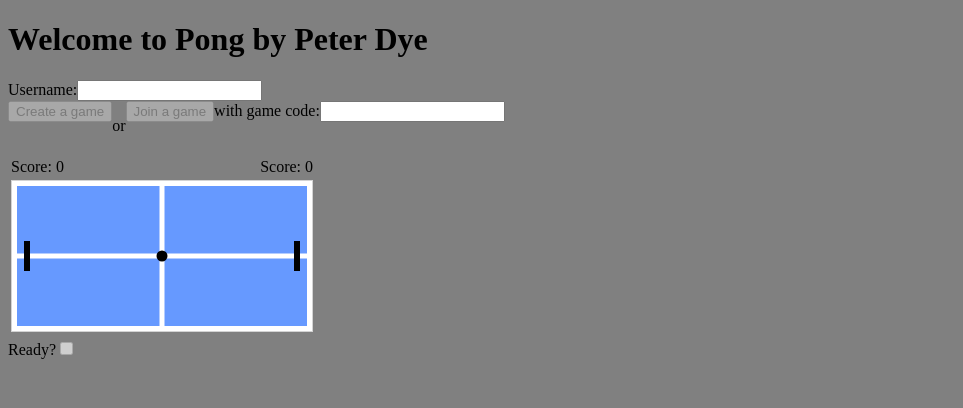
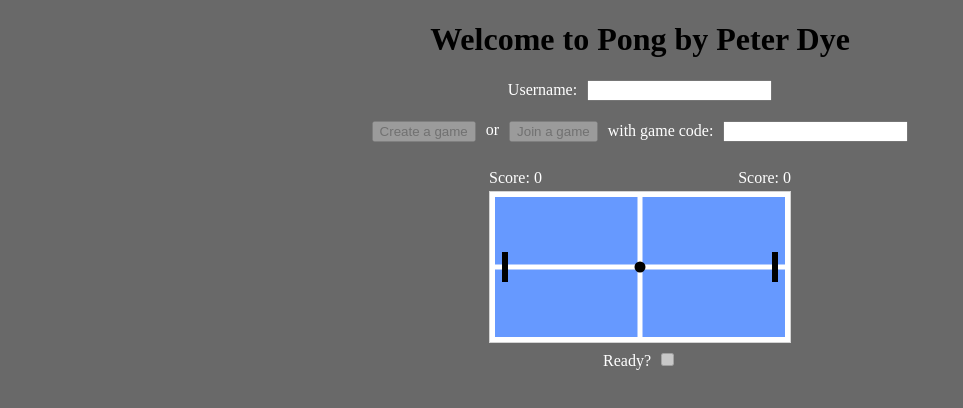
Before and after one commit to peter-dye/pong, a website: page public/index.html in a window 1280 px wide. Shown: the whole page, without its empty margins (0-963 px from the left). Drawn offline with nearby package versions, Linux system fonts and the light colour scheme; no server answers.

Commit message:
Basic styling and centering everything.

```diff
--- a/public/connect.js
+++ b/public/connect.js
@@ -13,6 +13,7 @@ class Connect extends React.Component {
   render() {
     if (this.state.gameCreated) {
       return (
+        <div className='Connect'>
           <div className='clearfix'>
             <CreateGame
               socket={this.socket}
@@ -23,9 +24,11 @@ class Connect extends React.Component {
               handleGameCreatedChange={this.handleGameCreatedChange}
             />
           </div>
+        </div>
       );
     } else {
       return (
+        <div className='Connect'>
           <div className='clearfix'>
             <CreateGame
               socket={this.socket}
@@ -42,6 +45,7 @@ class Connect extends React.Component {
               setSide={this.props.setSide}
               disable={this.props.disable}
             />
+          </div>
         </div>
       );
     }
@@ -120,6 +124,7 @@ class JoinGame extends React.Component {
             type='submit'
             value='Join a game'
             disabled={this.props.disable || this.state.emptyGameCode}
+            className='JoinGameButtonInput'
           />
           <label>
             with game code:
@@ -127,6 +132,7 @@ class JoinGame extends React.Component {
               type='text'
               value={this.state.value}
               onChange={this.handleChange}
+              className='JoinGameCodeInput'
             />
           </label>
         </form>
--- a/public/game.js
+++ b/public/game.js
@@ -15,7 +15,7 @@ class Game extends React.Component {
 
   render() {
     return (
-      <div>
+      <div className='Game'>
         <Username
           username={this.state.username}
           onChange={this.onUsernameChange}
--- a/public/index.html
+++ b/public/index.html
@@ -27,7 +27,7 @@
   </head>
 
   <body>
-    <h1>Welcome to Pong by Peter Dye</h1>
+    <h1 class="Title">Welcome to Pong by Peter Dye</h1>
     <div id='Game'></div>
   </body>
 
--- a/public/ready.js
+++ b/public/ready.js
@@ -19,6 +19,7 @@ class Ready extends React.Component {
 
   render() {
     return (
+      <div className='Ready'>
         <form>
           <label>
             {this.state.text}
@@ -27,9 +28,11 @@ class Ready extends React.Component {
               type='checkbox'
               checked={this.state.ready}
               onChange={this.handleChange}
+              className='ReadyCheckbox'
             />
           </label>
         </form>
+      </div>
     );
   }
 
--- a/public/styles.css
+++ b/public/styles.css
@@ -5,12 +5,37 @@
 }
 
 body {
-  background-color: gray;
+  background-color: dimgrey;
+  color: white;
 }
 
 canvas {
   border: 1px solid #d3d3d3;
   background-color: #f1f1f1;
+}
+
+.Title {
+  text-align: center;
+  color: black;
+}
+
+.Game {
+
+}
+
+.Username {
+  display: flex;
+  justify-content: center;
+}
+
+.UsernameInput {
+  margin-left: 10px;
+}
+
+.Connect {
+  display: flex;
+  justify-content: center;
+  margin: 20px;
 }
 
 .CreateGame {
@@ -19,8 +44,34 @@ canvas {
 
 .ConnectOr {
   float: left;
+  margin-top: 0px;
+  margin-bottom: 0px;
+  margin-left: 10px;
+  margin-right: 10px;
 }
 
 .JoinGame {
   float: left;
 }
+
+.JoinGameButtonInput {
+  margin-right: 10px;
+}
+
+.JoinGameCodeInput {
+  margin-left: 10px;
+}
+
+.Table {
+  display: flex;
+  justify-content: center;
+}
+
+.Ready {
+  display: flex;
+  justify-content: center;
+}
+
+.ReadyCheckbox {
+  margin-left: 10px;
+}
--- a/public/table.js
+++ b/public/table.js
@@ -33,7 +33,7 @@ class Table extends React.Component {
 
   render() {
     return (
-      <div>
+      <div className='Table'>
         <table>
           <tbody>
             <tr>
--- a/public/username.js
+++ b/public/username.js
@@ -7,6 +7,7 @@ class Username extends React.Component {
 
   render() {
     return (
+      <div className='Username'>
         <form>
           <label>
             Username:
@@ -14,9 +15,11 @@ class Username extends React.Component {
               type='text'
               value={this.props.username}
               onChange={this.handleChange}
+              className='UsernameInput'
             />
           </label>
         </form>
+      </div>
     );
   }
 
```
Lines whose indentation alone changed are shown as unchanged.
